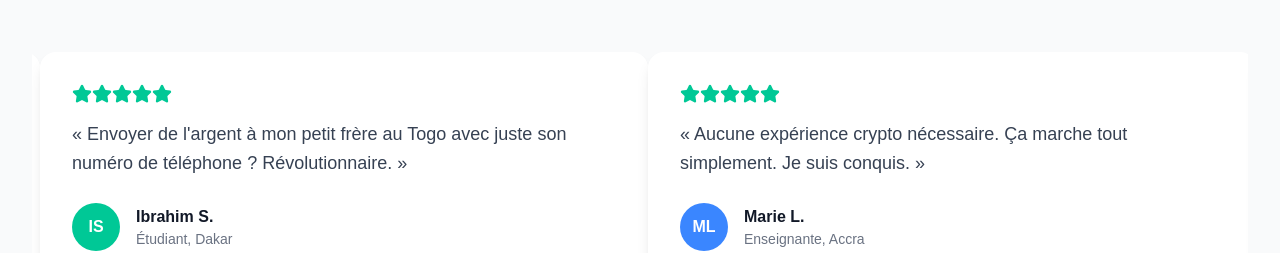
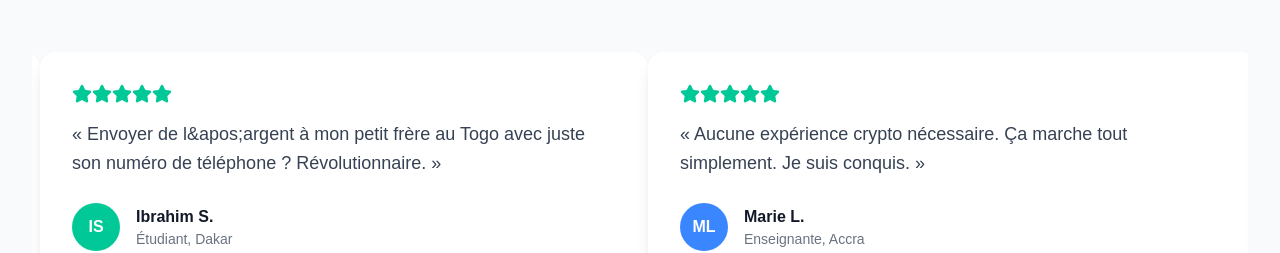
Before and after one commit to phoekerson/Weda, a Next.js app: page / in a window 1280 px wide. Shown: the part 1920-2173 px from the top of the page. Built offline with nearby package versions, Linux system fonts and the light colour scheme; a web font is replaced by a local one.

Commit message:
fix eslint errorss

```diff
--- a/app/page.tsx
+++ b/app/page.tsx
@@ -429,7 +429,7 @@ export default function WedaLandingPage() {
                   ))}
                 </div>
                 <blockquote className="text-gray-700 mb-6 text-lg leading-relaxed">
-                  « {testimonial.quote} »
+                  « {testimonial.quote.replace(/'/g, "&apos;")} »
                 </blockquote>
                 <div className="flex items-center mt-auto">
                   <div className="w-12 h-12 rounded-full flex items-center justify-center text-white font-semibold mr-4" style={{ backgroundColor: testimonial.color }}>
@@ -500,7 +500,7 @@ export default function WedaLandingPage() {
             </div>
             <div className="border-t border-gray-700 pt-8">
               <p className="text-gray-400">
-                © 2025 Weda. Tous droits réservés. Rendre l'argent plus intelligent pour tous.
+                © 2025 Weda. Tous droits réservés. Rendre l&apos;argent plus intelligent pour tous.
               </p>
             </div>
           </div>
```
